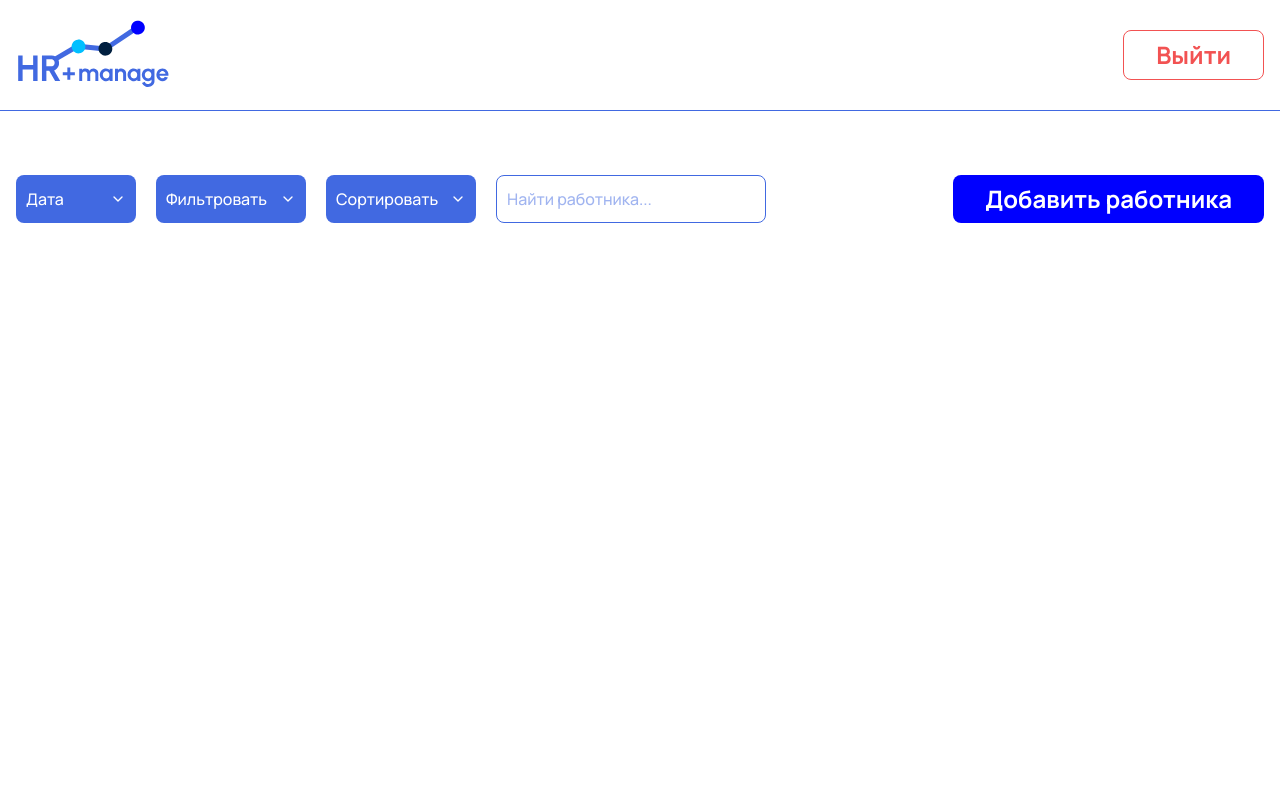
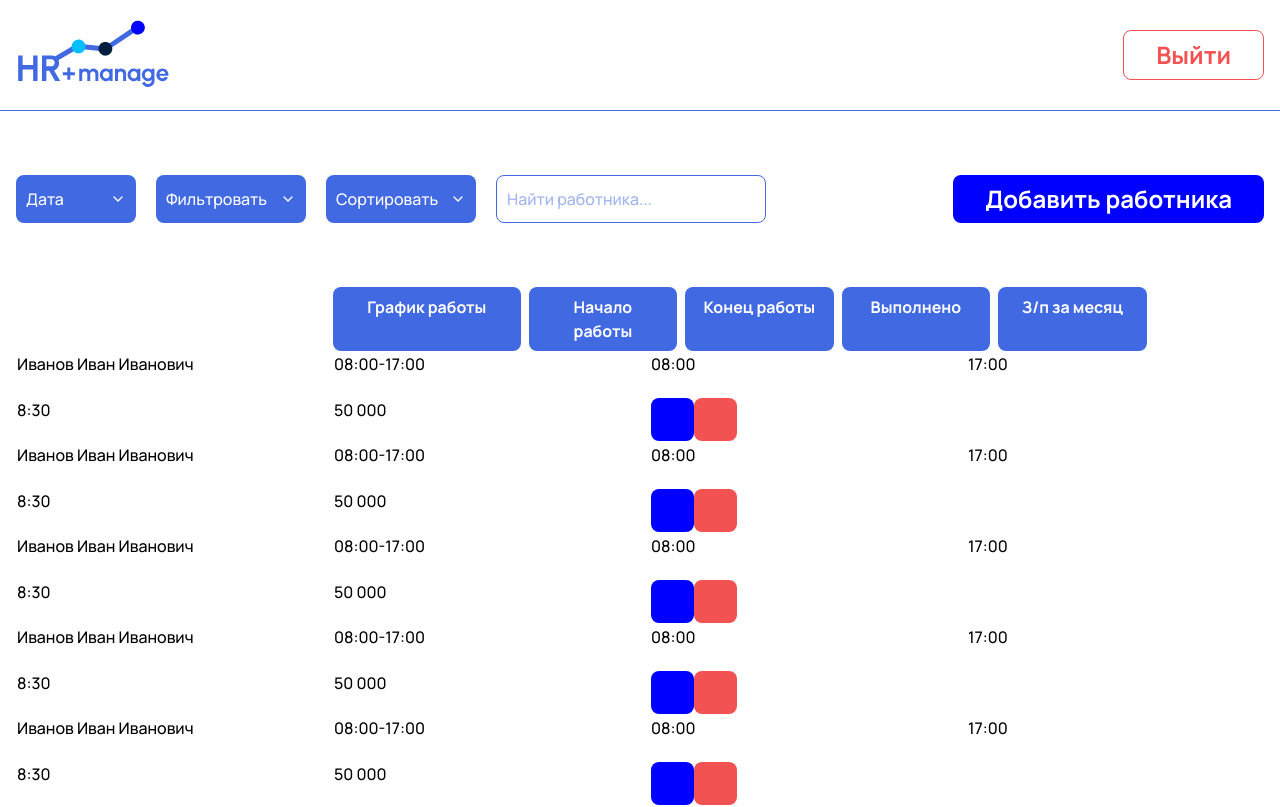
Before and after one commit to The73756/hr-manage, a Next.js app: page / in a window 1280 px wide. Shown: the top 807 px of the page. Built offline with nearby package versions, Linux system fonts and the light colour scheme.

Commit message:
add table head

```diff
--- a/app/page.tsx
+++ b/app/page.tsx
@@ -1,3 +1,4 @@
+import { EmployeesTable } from "@/components/employees-table";
 import { FilterBar } from "@/components/filter-bar";
 import { Header } from "@/components/header";
 
@@ -7,6 +8,7 @@ export default function Home() {
       <Header />
       <div className="py-16 container">
         <FilterBar />
+        <EmployeesTable />
       </div>
     </>
   );
--- /dev/null
+++ b/components/employees-table.tsx
@@ -0,0 +1,34 @@
+import { Button } from "./ui/button";
+import { TableHead } from "./ui/table-head";
+
+export const EmployeesTable = () => {
+  return (
+    <div className="my-16 w-full">
+      <div className="gap-5 grid grid-cols-4 w-full">
+        <span />
+        <div className="gap-2 grid grid-cols-[repeat(24,minmax(0,1fr))] col-span-3">
+          <TableHead className="col-span-5">График работы</TableHead>
+          <TableHead className="col-span-4">Начало работы</TableHead>
+          <TableHead className="col-span-4">Конец работы</TableHead>
+          <TableHead className="col-span-4">Выполнено</TableHead>
+          <TableHead className="col-span-4">З/п за месяц</TableHead>
+          <span />
+        </div>
+      </div>
+      {[1, 2, 3, 4, 5, 6, 7, 8, 9, 10].map((employee) => (
+        <tr key={employee} className="gap-5 grid grid-cols-4 w-full">
+          <td>Иванов Иван Иванович</td>
+          <td>08:00-17:00</td>
+          <td>08:00</td>
+          <td>17:00</td>
+          <td>8:30</td>
+          <td>50 000</td>
+          <td className="flex">
+            <Button className="bg-blue" intent="icon"></Button>
+            <Button className="bg-red" intent="icon"></Button>
+          </td>
+        </tr>
+      ))}
+    </div>
+  );
+};
--- a/components/ui/button.tsx
+++ b/components/ui/button.tsx
@@ -9,7 +9,7 @@ const buttonVariants = cva(
       intent: {
         primary: "px-8 py-2 bg-blue text-white",
         secondary: "px-8 py-2 text-red border border-red",
-        icon: "flex justify-center text-grey hover:text-beige items-center bg-beige rounded-full w-12 h-12",
+        icon: "flex justify-center text-white items-center w-[43px] h-[43px]",
       },
     },
     defaultVariants: {
--- /dev/null
+++ b/components/ui/table-head.tsx
@@ -0,0 +1,16 @@
+import { ReactNode } from "react";
+
+interface TableHeadProps {
+  children: ReactNode;
+  className?: string;
+}
+
+export const TableHead = ({ children, className }: TableHeadProps) => {
+  return (
+    <div
+      className={`bg-blue-light px-4 py-2 rounded-lg font-bold text-center text-white ${className}`}
+    >
+      {children}
+    </div>
+  );
+};
```
